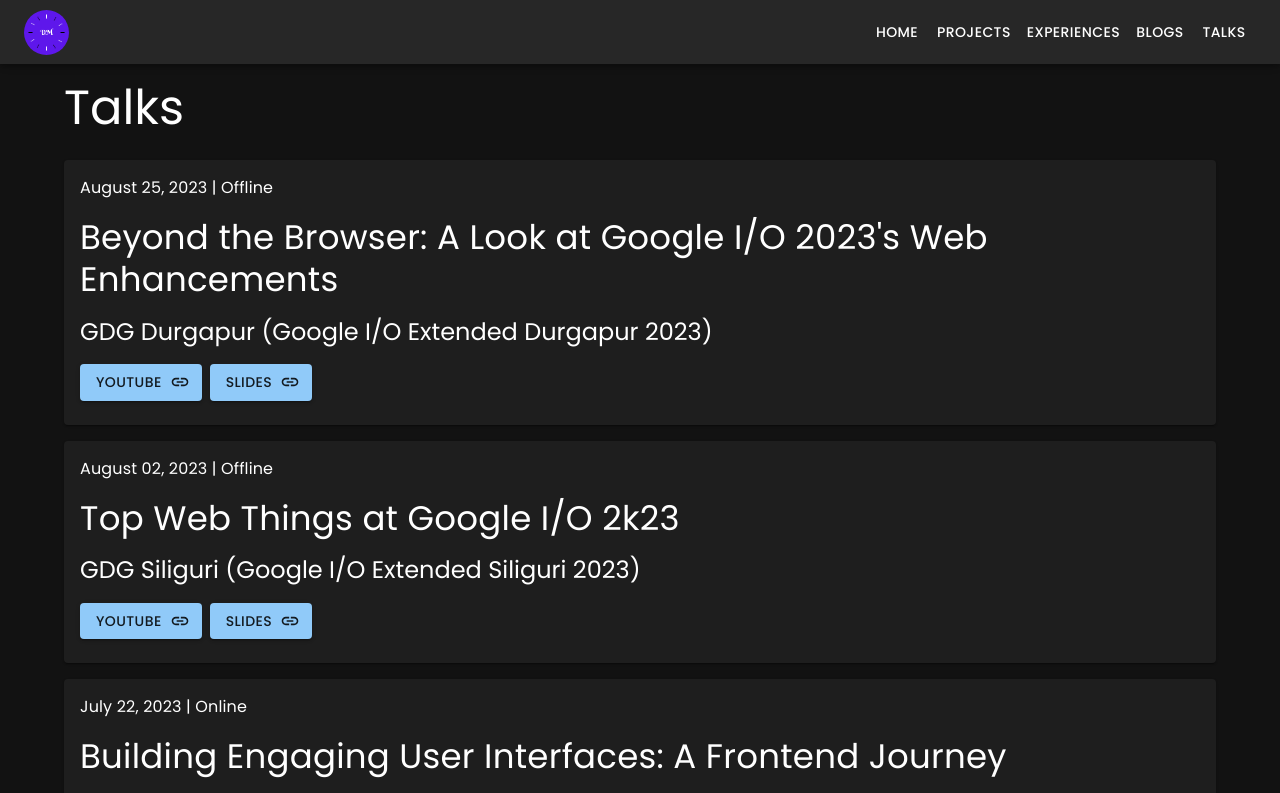
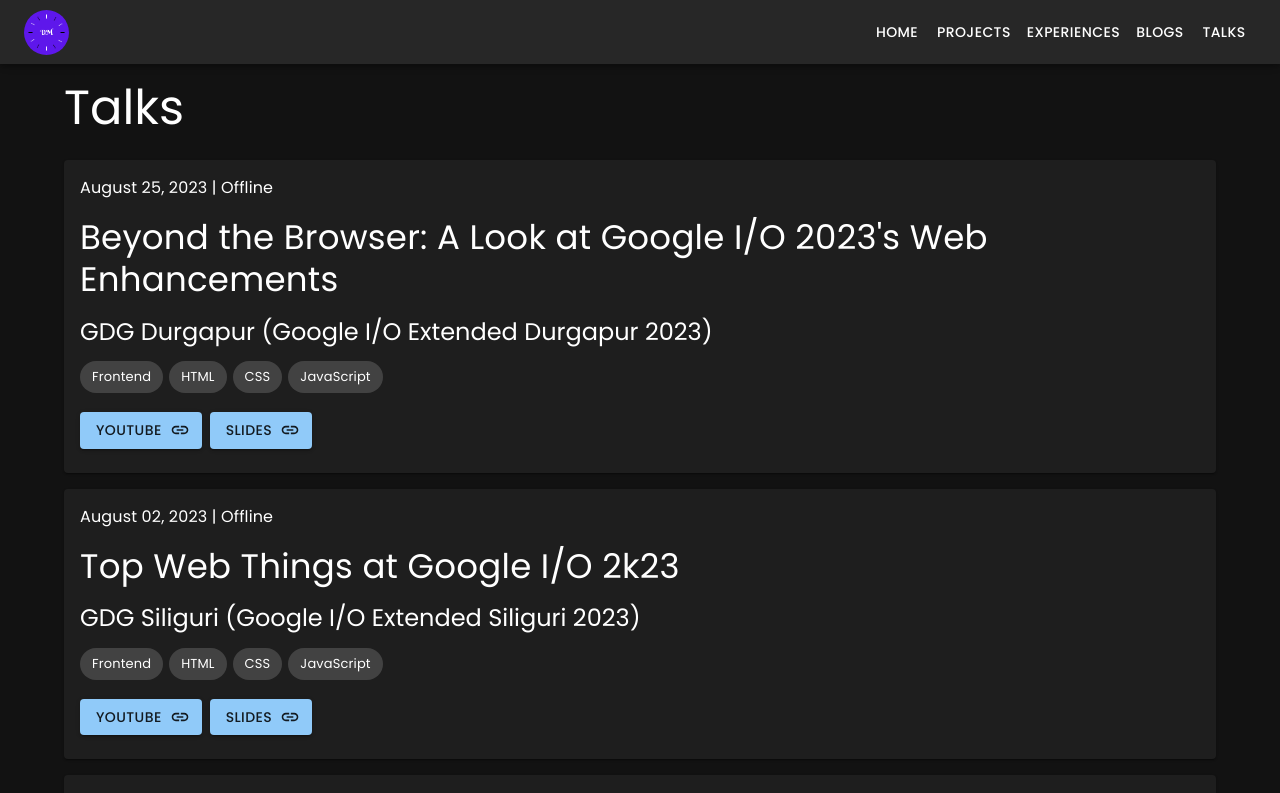
Before and after one commit to debajit13/portfolio, a React (Create React App) app: page /talks in a window 1280 px wide. Shown: the top 793 px of the page. Built offline with nearby package versions, Linux system fonts and the light colour scheme.

Commit message:
Add topic badges and slides and videos link fallback on talks section #104

```diff
--- a/src/components/talks/TalkCard.tsx
+++ b/src/components/talks/TalkCard.tsx
@@ -1,5 +1,12 @@
-import { Box, Button, Card, CardContent, Typography } from '@mui/material';
-import { Link } from '@mui/icons-material';
+import {
+  Box,
+  Button,
+  Card,
+  CardContent,
+  Chip,
+  Typography,
+} from '@mui/material';
+import { Link, SentimentDissatisfied } from '@mui/icons-material';
 
 const TalkCard: React.FC<{
   date: string;
@@ -8,7 +15,8 @@
   organiser: string;
   youtubeLink?: string;
   slidesLink?: string;
-}> = ({ date, type, title, organiser, youtubeLink, slidesLink }) => {
+  topics: string[];
+}> = ({ date, type, title, organiser, youtubeLink, slidesLink, topics }) => {
   return (
     <Card className='mb-3'>
       <CardContent>
@@ -21,33 +29,41 @@
         <Typography variant='h5' component='h3' className='mt-3'>
           {organiser}
         </Typography>
-        {(youtubeLink || slidesLink) && (
-          <Box marginTop={2}>
-            {youtubeLink && (
+        <Box sx={{ marginTop: '10px' }}>
+          {topics &&
+            topics.map((topic) => (
+              <Chip
+                key={topic}
+                label={topic}
+                sx={{ margin: '3px 6px 3px 0px' }}
+              />
+            ))}
+        </Box>
+        <Box marginTop={2} display={'flex'}>
+          <Button
+            endIcon={youtubeLink && <Link />}
+            variant='contained'
+            href={youtubeLink || ''}
+            target='_blank'
+            disabled={youtubeLink ? false : true}
+          >
+            {youtubeLink ? 'Youtube' : <SentimentDissatisfied />}
+            {!youtubeLink && ' Video is Unavailable!'}
+          </Button>
           <Button
             endIcon={<Link />}
             variant='contained'
-                href={youtubeLink}
-                target='_blank'
-              >
-                Youtube
-              </Button>
-            )}
-            {slidesLink && (
-              <Button
-                endIcon={<Link />}
-                variant='contained'
-                href={slidesLink}
+            href={slidesLink || ''}
             target='_blank'
             sx={{
-                  ml: youtubeLink ? 1 : 0,
+              ml: 1,
             }}
+            disabled={slidesLink ? false : true}
           >
-                Slides
+            {slidesLink ? 'Slides' : <SentimentDissatisfied />}
+            {!slidesLink && ' Slides are Unavailable!'}
           </Button>
-            )}
         </Box>
-        )}
       </CardContent>
     </Card>
   );
--- a/src/constants/constant.tsx
+++ b/src/constants/constant.tsx
@@ -138,6 +138,7 @@
     youtubeLink: 'https://youtu.be/N7ayafLm4GI',
     slidesLink:
       "https://github.com/debajit13/tech-session-resources/blob/main/Beyond%20the%20Browser_%20A%20Look%20at%20Google%20I_O%202023's%20Web%20Enhancements.pdf",
+    topics: ['Frontend', 'HTML', 'CSS', 'JavaScript'],
   },
   {
     title: 'Top Web Things at Google I/O 2k23',
@@ -147,6 +148,7 @@
     youtubeLink: 'https://youtu.be/ovSLa2AWScA',
     slidesLink:
       'https://github.com/debajit13/tech-session-resources/blob/main/Google%20IO%202023%20Web%20Updates.pdf',
+    topics: ['Frontend', 'HTML', 'CSS', 'JavaScript'],
   },
   {
     title: 'Building Engaging User Interfaces: A Frontend Journey',
@@ -156,6 +158,7 @@
     youtubeLink: 'https://youtu.be/TI5JotKsfAc',
     slidesLink:
       'https://github.com/debajit13/tech-session-resources/blob/main/Building%20Engaging%20User%20Interfaces%20A%20Frontend%20Journey%20PPT.pdf',
+    topics: ['Frontend', 'ReactJS', 'Web Performance', 'Web Accessibility'],
   },
   {
     title: 'Tech Talks and Beyond: Enhancing Learning in Technical Communities',
@@ -165,6 +168,7 @@
     youtubeLink: 'https://youtu.be/bx9BwaVS_QQ',
     slidesLink:
       'https://github.com/debajit13/tech-session-resources/blob/main/Tech%20Talks%20and%20Beyond%20Enhancing%20Learning%20in%20Technical%20Communities.pdf',
+    topics: ['Mentorship', 'Tech Community'],
   },
   {
     title: 'Build Your First CRUD App using React and Firebase',
@@ -172,6 +176,7 @@
     organiser: 'GDSC WOW Kolkata',
     type: 'Offline',
     youtubeLink: 'https://youtu.be/bfv-pJA-YNw',
+    topics: ['Frontend', 'ReactJS', 'Firebase'],
   },
   {
     title: 'Frontend: The Hard Parts',
@@ -180,6 +185,7 @@
     type: 'Offline',
     slidesLink:
       'https://github.com/debajit13/tech-session-resources/blob/main/Frontend%20Hard%20Parts.pdf',
+    topics: ['Frontend', 'Mentorship'],
   },
   {
     title: 'Take Your First Steps with VueJS',
@@ -188,6 +194,7 @@
     type: 'Offline',
     slidesLink:
       'https://github.com/debajit13/tech-session-resources/blob/main/Take%20Your%20First%20Steps%20With%20VueJS.pdf',
+    topics: ['Frontend', 'VueJS'],
   },
   {
     title: 'Intro to ReactJS (Frontend Marathon)',
@@ -197,6 +204,7 @@
     youtubeLink: 'https://youtu.be/eJjrkygLwew',
     slidesLink:
       'https://github.com/debajit13/tech-session-resources/blob/main/Intro%20To%20ReactJS.pdf',
+    topics: ['Frontend', 'ReactJS'],
   },
   {
     title: 'Demystifying The Frontend Development ',
@@ -205,12 +213,14 @@
     type: 'Offline',
     slidesLink:
       'https://github.com/debajit13/tech-session-resources/blob/main/Demystifying%20Frontend%20Development.pdf',
+    topics: ['Frontend', 'HTML', 'CSS', 'JavaScript', 'ReactJS'],
   },
   {
     title: 'All About Frontend',
     date: 'May 11, 2022',
     organiser: 'Hack Club SIT',
     type: 'Offline',
+    topics: ['Frontend', 'Mentorship'],
   },
   {
     title: 'How you should React: For Beginners',
@@ -218,6 +228,7 @@
     organiser: 'GDG Bhopal X NEXTJS Developer Community India',
     type: 'Online',
     youtubeLink: 'https://www.youtube.com/live/tkm9fR3G5TI?feature=share',
+    topics: ['Frontend', 'ReactJS'],
   },
   {
     title: 'Boost Your Career in Frontend Development ',
@@ -226,12 +237,14 @@
     type: 'Offline',
     slidesLink:
       'https://github.com/debajit13/tech-session-resources/blob/main/Boost%20your%20Career%20in%20Frontend%20Development%20PPT.pdf',
+    topics: ['Frontend', 'Mentorship'],
   },
   {
     title: 'How to become a Job Ready Frontend Developer',
     date: 'February 18, 2023',
     organiser: 'JWOC',
     type: 'Offline',
+    topics: ['Frontend', 'Mentorship'],
   },
   {
     title: 'Overview of Azure Technology',
@@ -240,6 +253,7 @@
     type: 'Offline',
     slidesLink:
       'https://github.com/debajit13/tech-session-resources/blob/main/Azure%20Devday.pdf',
+    topics: ['Cloud', 'Azure'],
   },
   {
     title: 'Get Started with Git and GitHub',
@@ -248,6 +262,7 @@
     type: 'Online',
     slidesLink:
       'https://github.com/debajit13/tech-session-resources/blob/main/All%20About%20Git%20and%20Github.pdf',
+    topics: ['Git', 'GitHub', 'Version Control System'],
   },
   {
     title: 'Getting Started with Git and GitHub',
@@ -256,30 +271,35 @@
     type: 'Offline',
     slidesLink:
       'https://github.com/debajit13/tech-session-resources/blob/main/All%20About%20Git%20and%20Github.pdf',
+    topics: ['Git', 'GitHub', 'Version Control System'],
   },
   {
     title: 'Hack the Best: Hacktoberfest',
     date: 'October 2, 2020',
     organiser: 'DSC SIT X Hack Club SIT',
     type: 'Online',
+    topics: ['Git', 'GitHub', 'Open Source Contribution', 'Mentorship'],
   },
   {
     title: 'An Introduction to Engineering',
     date: 'October 11, 2020',
     organiser: 'Hack Club SIT',
     type: 'Online',
+    topics: ['Web', 'Mentorship'],
   },
   {
     title: 'Learn Git and GitHub with Abhinav and Debajit',
     date: 'March 18, 2020',
     organiser: 'GDG Siliguri',
     type: 'Online',
+    topics: ['Git', 'GitHub', 'Version Control System'],
   },
   {
     title: 'Open Source and GSSoC 2020',
     date: 'December 15, 2019',
     organiser: 'GirlScript Siliguri',
     type: 'Offline',
+    topics: ['Git', 'GitHub', 'Open Source Contribution', 'Mentorship'],
   },
 ];
 
--- a/src/pages/Talks.tsx
+++ b/src/pages/Talks.tsx
@@ -17,6 +17,7 @@
           organiser={talk.organiser}
           youtubeLink={talk?.youtubeLink}
           slidesLink={talk?.slidesLink}
+          topics={talk.topics}
         />
       ))}
     </div>
```
Lines whose indentation alone changed are shown as unchanged.
